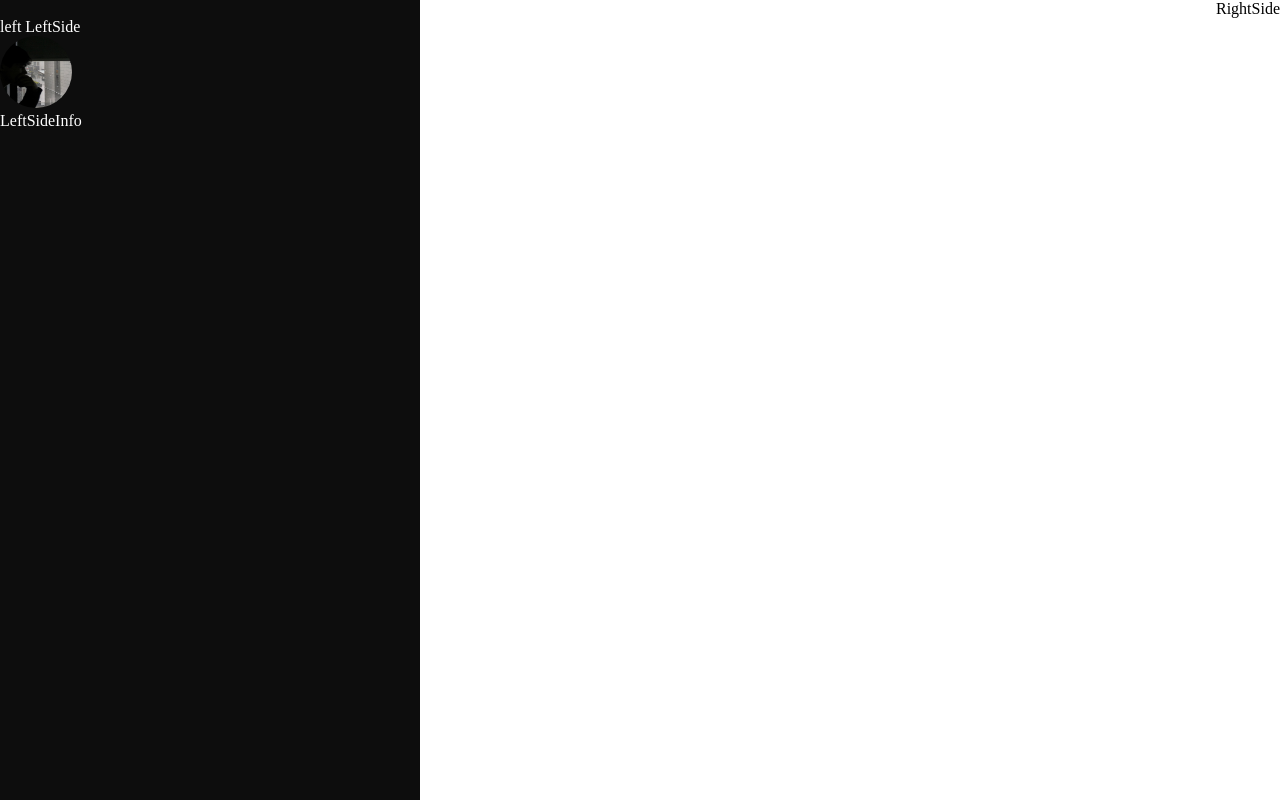
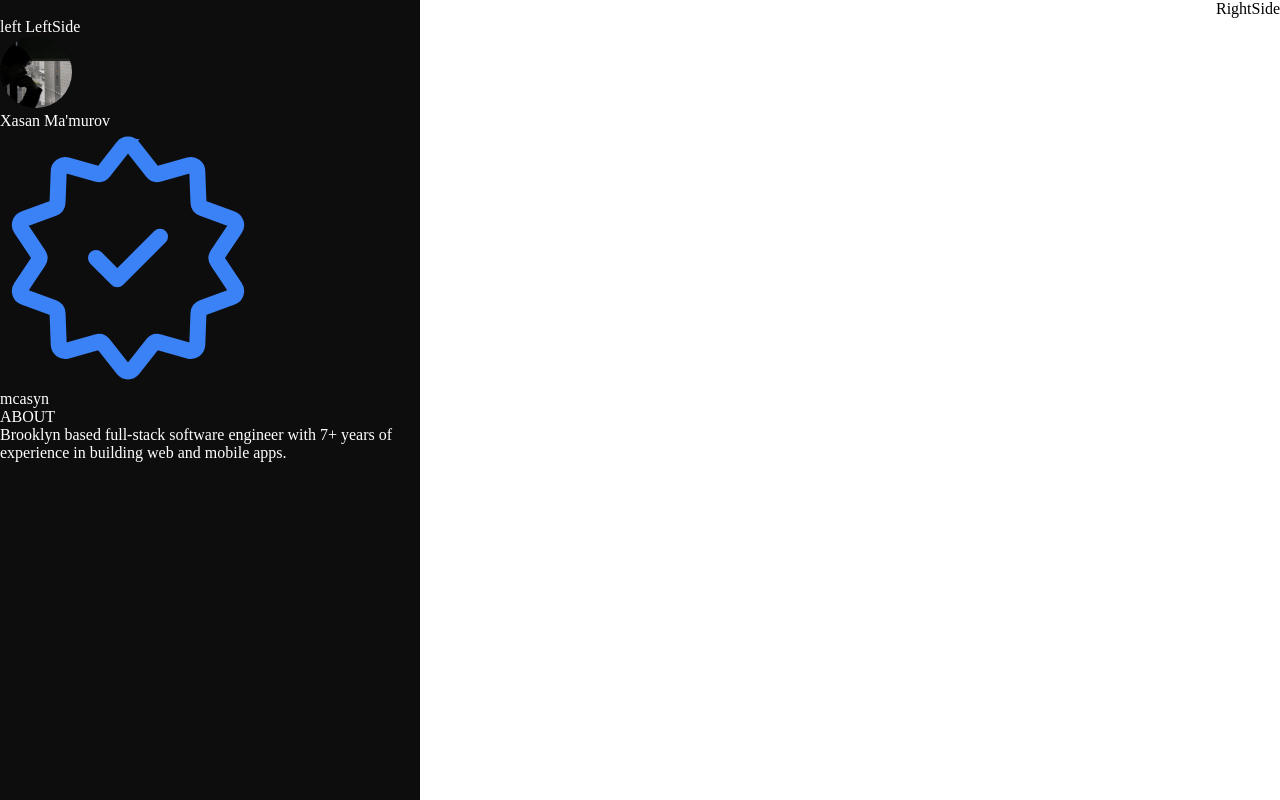
Before and after one commit to MXasan/portfolio-mcasyn, a React app: page / in a window 1280 px wide. Built offline with nearby package versions, Linux system fonts and the light colour scheme; the HTML template or start-up script is replaced by a standard one.

Commit message:
add info

```diff
--- a/src/leftSide/leftSideInfo/leftSideInfo.tsx
+++ b/src/leftSide/leftSideInfo/leftSideInfo.tsx
@@ -1,12 +1,28 @@
-import React from 'react'
+const personalInfo = {
+  name: "Xasan Ma'murov",
+  photo: "Profile.jpg",
+  about: "Brooklyn based full-stack software engineer with 7+ years of experience in building web and mobile apps."
 
+};
 const LeftSideInfo = () => {
   return (
     <div>
-      <img className="profile-img" src="Profile.jpg" alt="Profile" />
-      <div>LeftSideInfo</div>
+      <img
+        className="profile-img"
+        src={personalInfo.photo}
+        alt={personalInfo.name}
+      />
+      <div className="per-name">
+        <p className="persone-name">{personalInfo.name}</p>
+        <img className="verified-badge" src="verified-badge.svg" alt="badge" />
+      </div>
+      <p className="user-name">mcasyn</p>
+      <p className="mini-titles">ABOUT</p>
+      <p className="about-info">
+       {personalInfo.about}
+      </p>
     </div>
   );
-}
+};
 
-export default LeftSideInfo
+export default LeftSideInfo;
```
